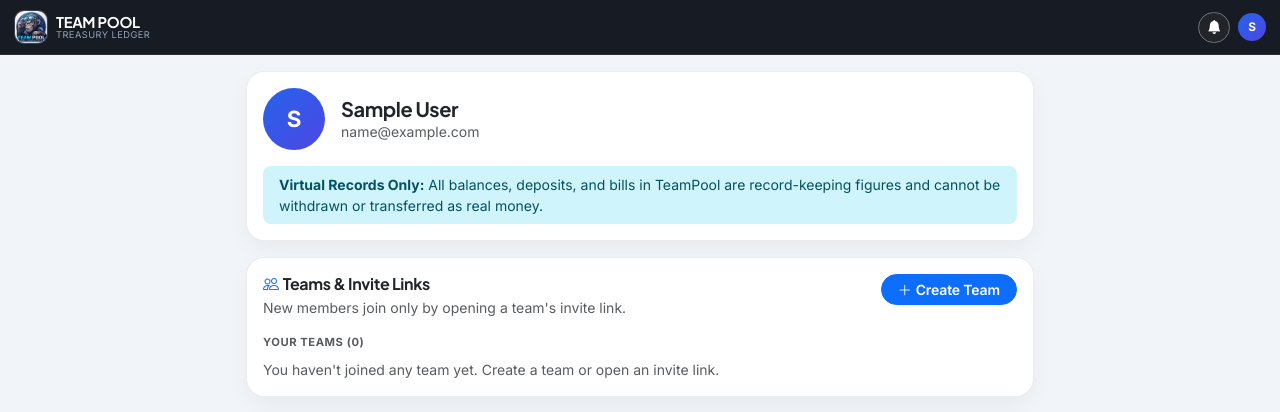
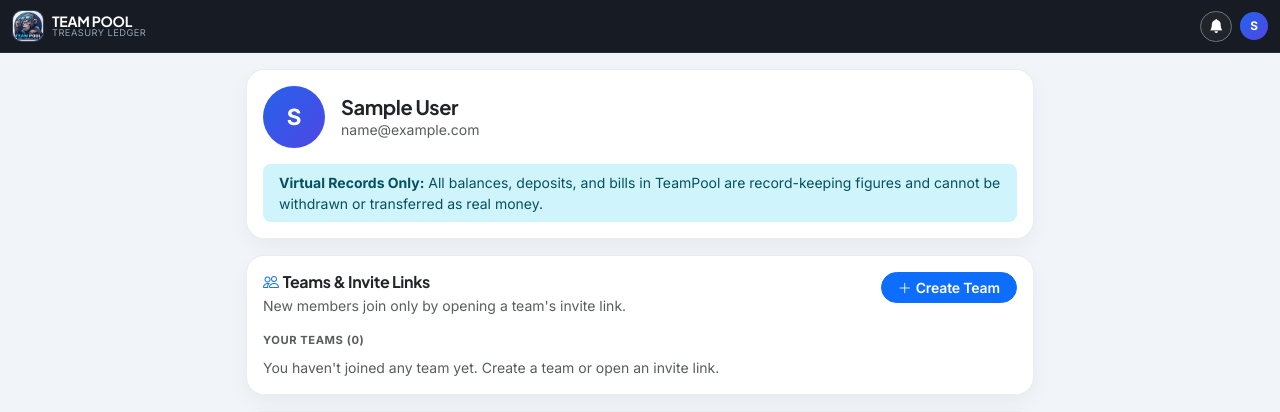
Before and after one commit to Bmk265/Tharvatha-Cheptha, a Flask app: page /profile in a window 1280 px wide. Shown: the top 412 px of the page. Run offline with Flask 3, Linux system fonts and the light colour scheme; the visitor is signed in with stand-in values (Sample User, id 1); data that the repository does not hold is empty.

Commit message:
Update base.html

```diff
--- a/templates/base.html
+++ b/templates/base.html
@@ -56,7 +56,7 @@
       backdrop-filter: blur(14px);
       -webkit-backdrop-filter: blur(14px);
       color: #fff;
-      padding: 10px 14px;
+      padding: 10px 12px;
       position: sticky;
       top: 0;
       z-index: 1020;
@@ -70,8 +70,8 @@
       color: #fff;
     }
     .header-logo-img {
-      width: 34px;
-      height: 34px;
+      width: 32px;
+      height: 32px;
       border-radius: 10px;
       object-fit: cover;
       border: 1px solid rgba(255, 255, 255, 0.18);
@@ -193,11 +193,13 @@
       border: 1px solid rgba(252, 211, 77, 0.35);
     }
     .team-switcher-select {
-      max-width: 105px;
+      max-width: 86px;
       min-height: 32px !important;
-      font-size: 0.76rem !important;
+      font-size: 0.74rem !important;
       padding-top: 2px;
       padding-bottom: 2px;
+      padding-left: 10px;
+      padding-right: 22px;
     }
     @media (min-width: 576px) {
       .team-switcher-select { max-width: 200px; }
@@ -206,20 +208,20 @@
 </head>
 <body>
   <header class="top-bar d-flex justify-content-between align-items-center gap-2">
-    <div class="d-flex align-items-center gap-2 min-w-0">
+    <div class="d-flex align-items-center gap-2" style="min-width: 0;">
       <a href="{{ url_for('dashboard') if current_user.is_authenticated else url_for('login') }}" class="brand-logo-wrap">
         <img src="{{ url_for('static', filename='logo.png') }}" alt="TEAM POOL Logo" class="header-logo-img">
         <div class="lh-1 text-truncate">
-          <div class="brand-font fw-bold text-truncate" style="font-size: 0.92rem;">TEAM POOL</div>
-          <div class="text-truncate" style="font-size: 0.58rem; color: #94a3b8; letter-spacing: 0.05em;">TREASURY LEDGER</div>
+          <div class="brand-font fw-bold text-truncate" style="font-size: 0.88rem;">TEAM POOL</div>
+          <div class="text-truncate d-none d-sm-block" style="font-size: 0.58rem; color: #94a3b8; letter-spacing: 0.05em;">TREASURY LEDGER</div>
         </div>
       </a>
 
       {% if current_user.is_authenticated %}
         {% if is_super_admin %}
-          <span class="super-chip d-none d-sm-inline-block">SUPER ADMIN</span>
+          <span class="super-chip d-none d-md-inline-block">SUPER ADMIN</span>
         {% elif active_team and active_membership %}
-          <span class="role-chip d-none d-sm-inline-block">{{ active_membership.role|upper }}</span>
+          <span class="role-chip d-none d-md-inline-block">{{ active_membership.role|upper }}</span>
         {% endif %}
       {% endif %}
     </div>
```
